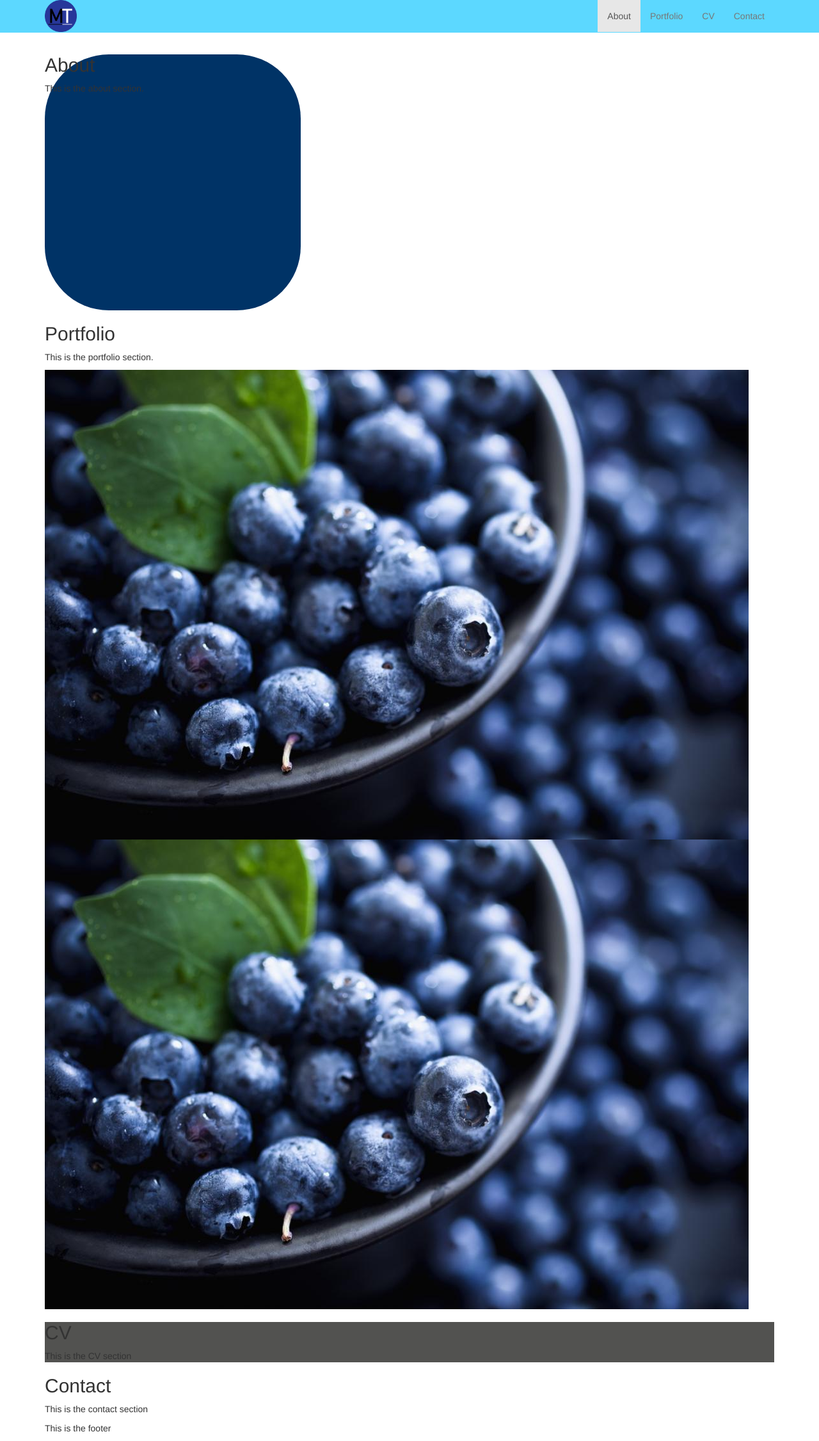
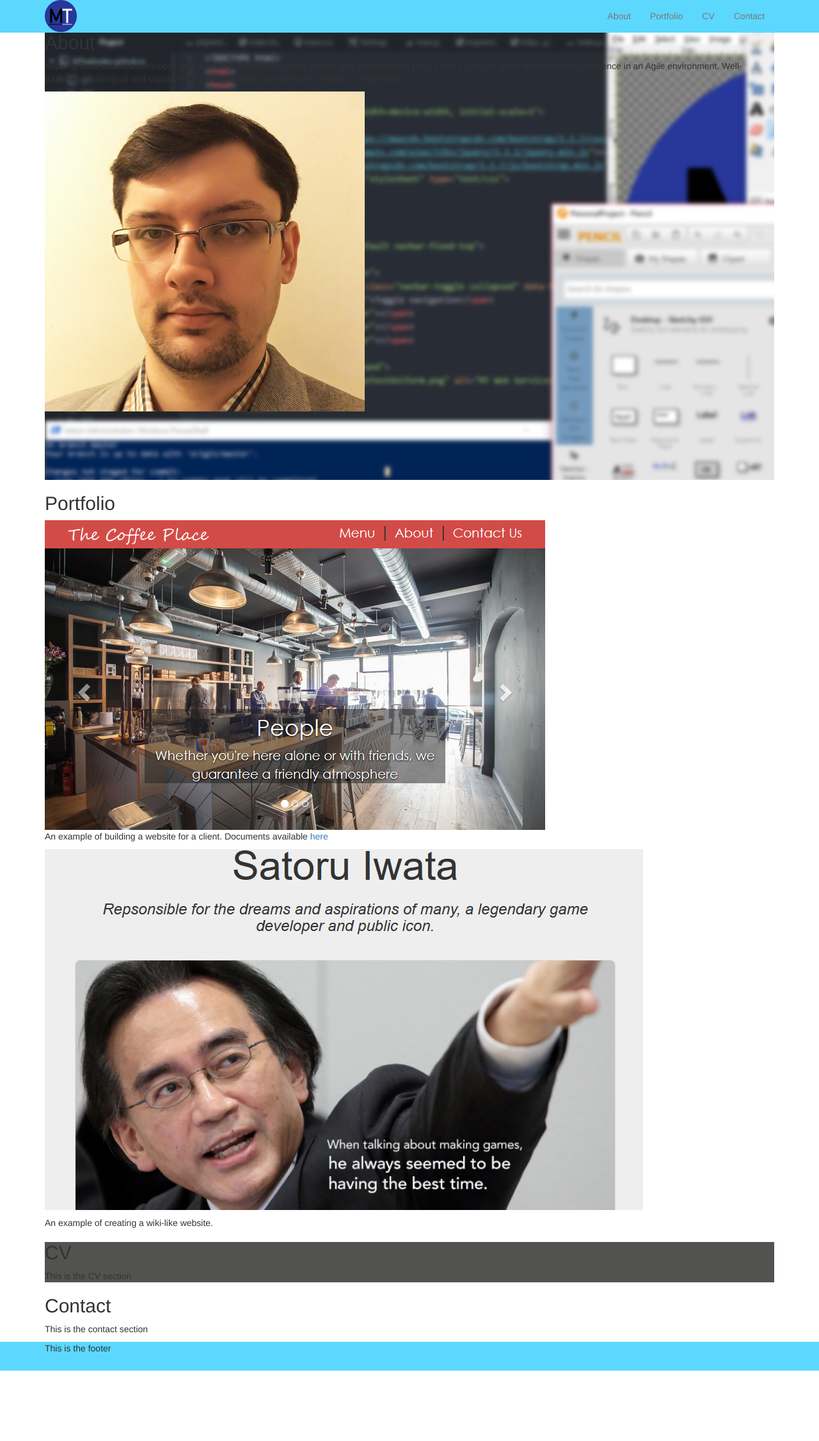
Before and after one commit to MTsaikodev/MTsaikodev.github.io, a website: page index.html in a window 1280 px wide. Shown: the whole page at 64% size. After the commit the page ends 2142 px from the top, so only its background shows below. Drawn offline with nearby package versions, Linux system fonts and the light colour scheme.

Commit message:
Added appropriate pictures, modified overall style

```diff
--- a/CSS/styles.sass
+++ b/CSS/styles.sass
@@ -1,6 +1,6 @@
 //VARIABLES
 $bgGrey: rgb(82, 82, 80)
-$lightBlue: rgb(92, 216, 255)
+$bgLightBlue: rgb(92, 216, 255)
 
 h1
   font-size: 20px
@@ -10,11 +10,11 @@ h1
   text-decoration: line-through
 
 body
-  padding-top: 65px
+  padding-top: 30px
 
 .navbar-default
-  background-color: $lightBlue
-  border-color: $lightBlue
+  background-color: $bgLightBlue
+  border-color: $bgLightBlue
 
 .navbar-brand
   padding-top: 0px
@@ -24,12 +24,14 @@ body
   padding: 0px
 
 .about
-  height: 400px
-  width: 400px
-  border-radius: 25%
-  background: #036
+  background-image: url("../Images/AboutBackground.png")
+  height: 700px
 
 .portfolio
-
+  display: inline
 .cv
   background-color: $bgGrey
+
+.footer
+  background-color: $bgLightBlue
+  height: 45px
--- a/index.html
+++ b/index.html
@@ -28,7 +28,7 @@
 
         <div class="collapse navbar-collapse navbar-right" id="navBarCollapse">
           <ul class="nav navbar-nav">
-            <li class="active"><a href="#about">About<span class="sr-only">(current)</span></a></li>
+            <li><a href="#about">About<span class="sr-only">(current)</span></a></li>
             <li><a href="#portfolio">Portfolio</a></li>
             <li><a href="#cv">CV</a></li>
             <li><a href="#contact">Contact</a></li>
@@ -41,18 +41,20 @@
   <div class="container">
     <section id="about" class="about">
       <h2>About</h2>
-      <p>This is the about section.</p>
+      <p>Aspiring front-end web developer with a Level 3 Certificate in Web Design and Development (RQF) and 3 years of game development experience in an Agile environment. Well-travelled, multilingual and capable of adapting quickly and taking on all kinds of challenges.</p>
+      <img class="aboutImage" src="Images/aboutImage.png" alt="Personal Portrait">
     </section>
 
     <section id="portfolio" class="portfolio">
       <h2>Portfolio</h2>
-      <p>This is the portfolio section.</p>
-      <a href="#">
-        <img class="portfolioImage" src="Images/blueberries.jpg" alt="Coffee Shop Website">
+      <a href="https://mattiastswe.github.io/">
+        <img class="portfolioImage" src="Images/SiteCoffee.png" alt="Coffee Shop Website">
       </a>
-      <a href="#">
-        <img class="portfolioImage" src="Images/blueberries.jpg" alt="Iwata Tribute Page">
+      <p>An example of building a website for a client. Documents available <a href="https://tinyurl.com/yckge764">here</a><p>
+      <a href="https://codepen.io/MTSaiko/full/GyxOxj/">
+        <img class="portfolioImage" src="Images/SiteTribute.png" alt="Iwata Tribute Page">
       </a>
+      <p>An example of creating a wiki-like website.</p>
     </section>
 
     <section id="cv" class="cv">
@@ -64,11 +66,14 @@
       <h2>Contact</h2>
       <p>This is the contact section</p>
     </section>
+  </div>
 
-    <footer>
+  <footer class="footer">
+    <div class="container narrow row-fluid">
       <p>This is the footer</p>
-    </footer>
-  </div>
+    </div>
+  </footer>
+
 </body>
 
 </html>
```
Also changed, not shown: CSS/styles.css, Images/AboutBackground.png (added), Images/SiteCoffee.png (added), Images/SiteTribute.png (added), Images/aboutImage.png (added).
